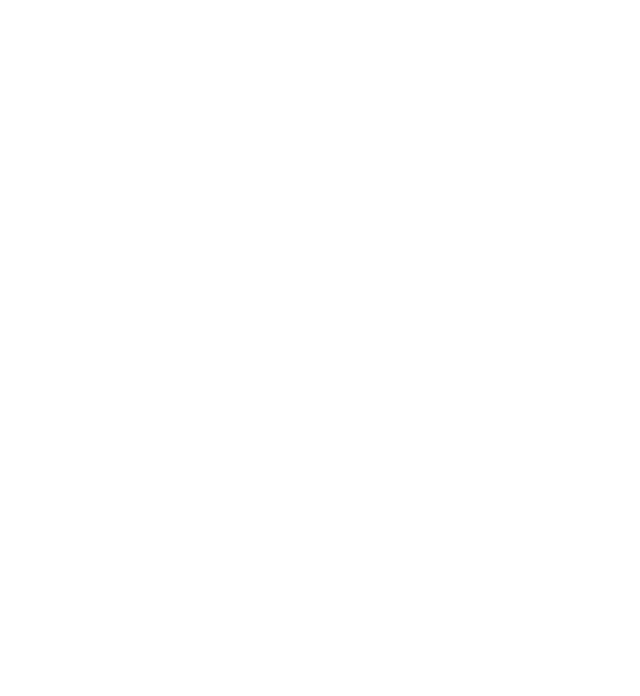
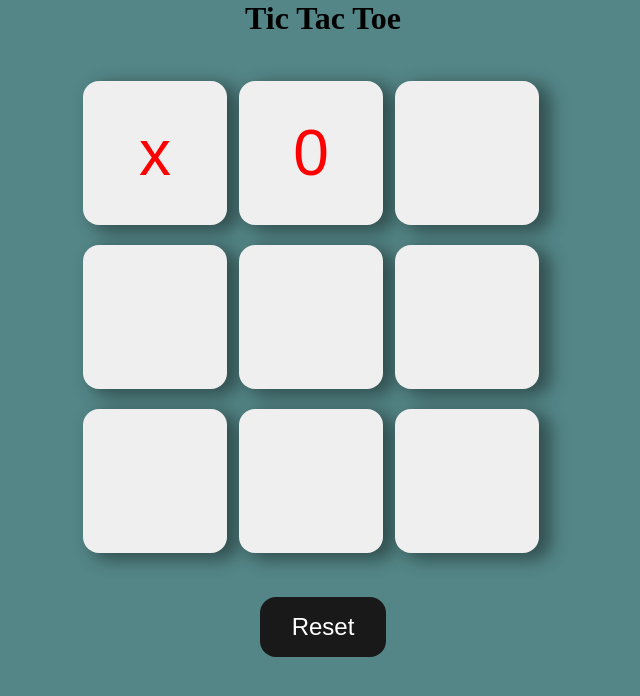
Before and after one commit to dev-imran1/tic-tac-toy, a plain HTML site: page index.html in a window 1280 px wide. Shown: the whole page, without its empty margins (317-957 px from the left). Drawn offline with Linux system fonts and the light colour scheme.

Commit message:
tic tac toy box design

```diff
--- a/css/style.css
+++ b/css/style.css
@@ -1,4 +1,54 @@
-*{
+* {
     margin: 0;
     padding: 0;
 }
+
+body {
+    background-color: #548687;
+    text-align: center;
+}
+
+.container {
+    height: 70vh;
+    display: flex;
+    align-items: center;
+    justify-content: center;
+}
+
+.game {
+    height: 60vmin;
+    width: 60vmin;
+    display: flex;
+    flex-wrap: wrap;
+    align-items: center;
+    gap: 1.5vmin;
+}
+
+.box {
+    height: 18vmin;
+    width: 18vmin;
+    font-size: 8vmin;
+    color: red;
+    border-radius: 1rem;
+    -webkit-border-radius: 1rem;
+    -moz-border-radius: 1rem;
+    -ms-border-radius: 1rem;
+    -o-border-radius: 1rem;
+    border: none;
+    -webkit-box-shadow: 10px 5px 17px 2px rgba(0, 0, 0, 0.41);
+    -moz-box-shadow: 10px 5px 17px 2px rgba(0, 0, 0, 0.41);
+    box-shadow: 10px 5px 17px 2px rgba(0, 0, 0, 0.41);
+}
+
+#reset_btn {
+    padding: 1rem 2rem;
+    font-size: 1.5rem;
+    border-radius: 1rem;
+    -webkit-border-radius: 1rem;
+    -moz-border-radius: 1rem;
+    -ms-border-radius: 1rem;
+    -o-border-radius: 1rem;
+    border: none;
+    background-color: #191919;
+    color: #fff;
+}
--- a/index.html
+++ b/index.html
@@ -4,11 +4,28 @@
 <head>
     <meta charset="UTF-8">
     <meta name="viewport" content="width=device-width, initial-scale=1.0">
-    <title>Tic Tac Toy</title>
+    <title>Tic Tac Toe</title>
     <link rel="stylesheet" href="/css/style.css">
 </head>
 
 <body>
+    <main>
+        <h1>Tic Tac Toe</h1>
+        <div class="container">
+            <div class="game">
+                <button class="box">x</button>
+                <button class="box">0</button>
+                <button class="box"></button>
+                <button class="box"></button>
+                <button class="box"></button>
+                <button class="box"></button>
+                <button class="box"></button>
+                <button class="box"></button>
+                <button class="box"></button>
+            </div>
+        </div>
+        <button id="reset_btn">Reset</button>
+    </main>
 
 
 
--- a/js/app.js
+++ b/js/app.js
@@ -0,0 +1,19 @@
+let boxes = document.querySelectorAll(".box");
+let resetBtn = document.querySelector("#reset_btn");
+
+
+let turn0 = true;
+
+let winPatterns = [
+    [0,1,2],
+    [3,4,5],
+    [6,7,8],
+    [0,3,8],
+    [1,4,7],
+    [2,5,8],
+    [0,4,8],
+    [2,4,6]
+]
+
+
+console.log(boxes.length==9)
```
